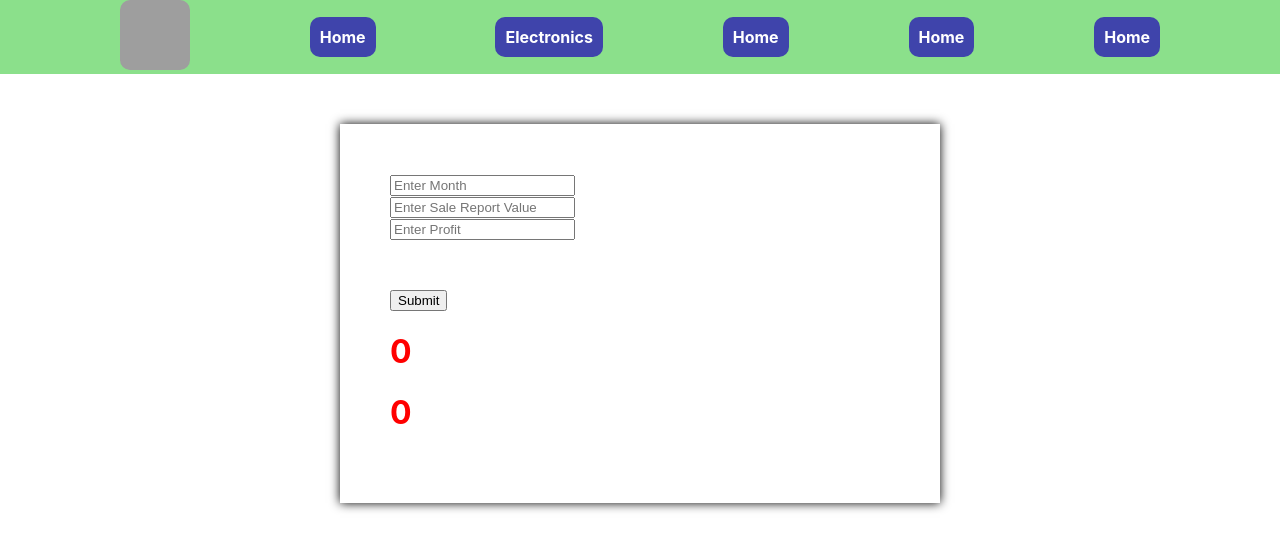
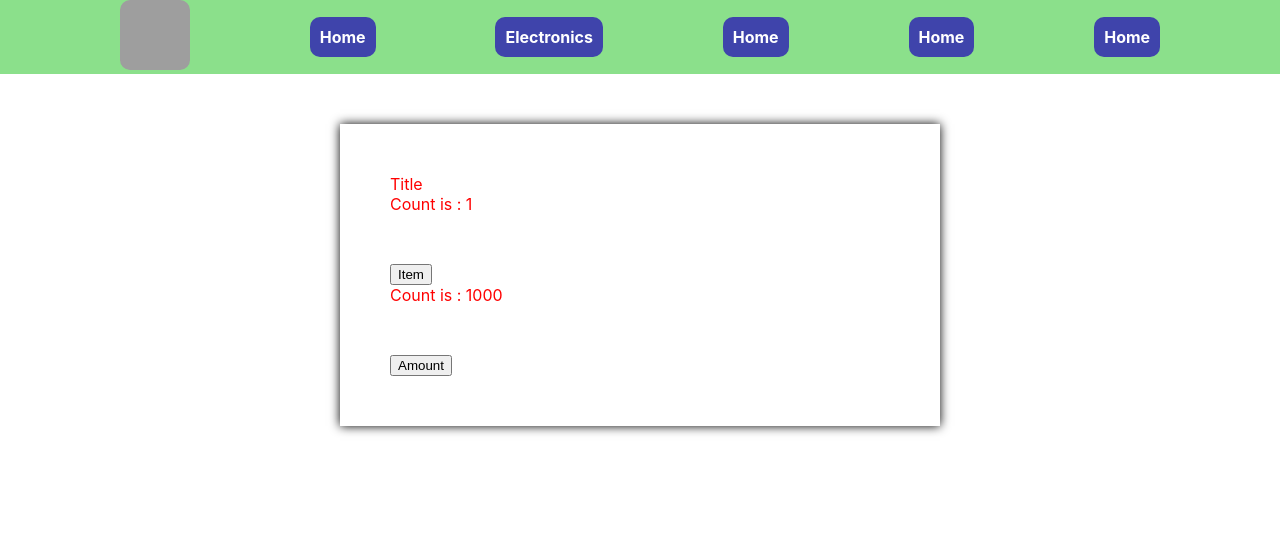
Before and after one commit to HemaMaruthi/node-random-quote-generator, a React (Create React App) app in the folder React/dmart/: page / in a window 1280 px wide. Shown: the top 550 px of the page. Built offline with nearby package versions, Linux system fonts and the light colour scheme; grey boxes are pictures that could not be loaded.

Commit message:
Day 11 useCallback, useMemo

```diff
--- a/React/dmart/src/App.js
+++ b/React/dmart/src/App.js
@@ -18,10 +18,10 @@ import './Component/ClassBased.css'
 // import SalesReport from './Component/SalesDashboard/SalesReport.js';
 // import MonthlySalesReport from './Component/SalesDashboard/MonthlySalesReport.js';
 // import UseReducer from './Component/Hook/UseReducer.js';
+// import UseMemo from './Component/Hook/UseMemo.js';
+// import QuaterlySalesReport from './Component/SalesDashboard/QuaterlySalesReport.js';
 
-import QuaterlySalesReport from './Component/SalesDashboard/QuaterlySalesReport.js';
-
-
+import UseCallback from './Component/Hook/UseCallback/UseCallback.js';
 
 function App() {
   let [state, setState] = useState(false);
@@ -52,7 +52,10 @@ function App() {
     {/* <SalesReport/> */}
     {/* <MonthlySalesReport/> */}
     {/* <UseReducer/> */}
-    <QuaterlySalesReport/>
+    {/* <QuaterlySalesReport/> */}
+
+    {/* <UseMemo/> */}
+    <UseCallback/>
 
       {/* <Electronics/> */}
         {/* {state ? <ComputorAccessories /> : <Stand />}
--- /dev/null
+++ b/React/dmart/src/Component/Hook/UseCallback/Button.js
@@ -0,0 +1,12 @@
+import React from 'react'
+
+function Button(props) {
+    console.log(`This is Button Component ${props.children}`)
+  return (
+    <div>
+        <button onClick={props.handleClick}>{props.children}</button>
+    </div>
+  )
+}
+
+export default React.memo(Button);
--- /dev/null
+++ b/React/dmart/src/Component/Hook/UseCallback/Count.js
@@ -0,0 +1,12 @@
+import React from 'react'
+
+function Count(props) {
+    console.log(`This is Count Component ${props.name}`)
+  return (
+    <div>
+        Count is : {props.name}
+    </div>
+  )
+}
+
+export default  React.memo(Count);
--- /dev/null
+++ b/React/dmart/src/Component/Hook/UseCallback/Title.js
@@ -0,0 +1,10 @@
+import React from 'react'
+
+function Title() {
+    console.log("This is Title Component")
+  return (
+    <div>Title</div>
+  )
+}
+
+export default React.memo(Title)
--- /dev/null
+++ b/React/dmart/src/Component/Hook/UseCallback/UseCallback.js
@@ -0,0 +1,37 @@
+import React, { useState, useCallback } from "react";
+import "../../../Component/ClassBased.css";
+import Button from "./Button.js";
+import Count from "./Count.js";
+import Title from "./Title.js";
+
+function UseCallback() {
+  let [items, setItems] = useState(1);
+  let [amount, setAmount] = useState(1000);
+
+  let increaseItem = useCallback(() => {
+    setItems(items + 1);
+  }, [items]);
+
+  // let increaseItem = () => {
+  //   setItems(items + 1);
+  // };
+
+  let increaseAmount = useCallback(() => {
+    setAmount(amount + 1000);
+  }, [amount]);
+
+  // let increaseAmount = () => {
+  //   setAmount(amount + 1000);
+  // };
+  return (
+    <div className="train-info">
+      <Title />
+      <Count name={items} />
+      <Button handleClick={increaseItem}>Item</Button>
+      <Count name={amount} />
+      <Button handleClick={increaseAmount}>Amount</Button>
+    </div>
+  );
+}
+
+export default UseCallback;
--- /dev/null
+++ b/React/dmart/src/Component/Hook/UseMemo.js
@@ -0,0 +1,30 @@
+import React, { useState, useMemo } from "react";
+import "../../Component/ClassBased.css";
+
+function UseMemo() {
+  let [number, setNumber] = useState(0);
+  let [count, setCount] = useState(0);
+
+let isEven = useMemo(() => {
+    for(let i = 0; i<10000;i++){ console.log(i)}
+
+    return number % 2 === 0;
+  },[number])
+
+//   let isEven = () => {
+//     for(let i = 0; i<10000;i++){ console.log(i)}
+
+//     return number % 2 === 0;
+//   };
+  console.log(isEven)
+  return (
+    <div className="train-info">
+      <h1>number  {number} is : {isEven ? 'Even' : 'Odd'}</h1>
+      <button onClick={() => setNumber(number + 1)}>Number</button>
+      <h2> Count: {count}</h2>
+      <button onClick={() => setCount(count + 1)}>Count</button>
+    </div>
+  );
+}
+
+export default UseMemo;
--- a/React/dmart/src/Component/Hook/UseReducer.js
+++ b/React/dmart/src/Component/Hook/UseReducer.js
@@ -12,12 +12,13 @@ let reducer = (state, action)=>{
   console.log(action) // action =  {type:'inc'}
   console.log(action.type) // inc
 
+
   // if(action.type == 'Inc'){
   //   return state + 1;
   // }
   switch(action.type){
     case 'Inc' :
-      return state + 1;
+      return state + 2;
       case 'Sub' :
       return state - 1;
       case 'Mul' :
--- a/React/dmart/src/Component/SalesDashboard/QuaterlySalesReport.js
+++ b/React/dmart/src/Component/SalesDashboard/QuaterlySalesReport.js
@@ -12,7 +12,7 @@ function QuaterlySalesReport() {
     let intialValue = {
         month:'',
         saleReportValue: 0,
-        profit : 0
+        profit : 2
     }
     let formReducer=(formData, action)=>{
         console.log(action.type) // month
```
Also changed, not shown: 2 other files (tests, documents, lock files or other folders).
